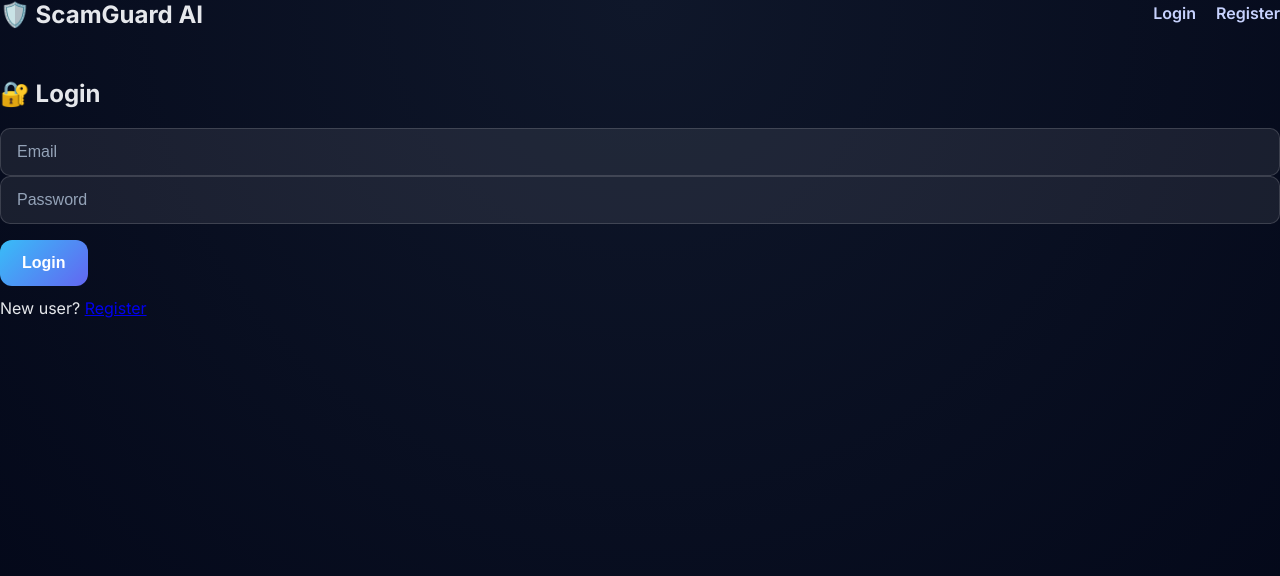
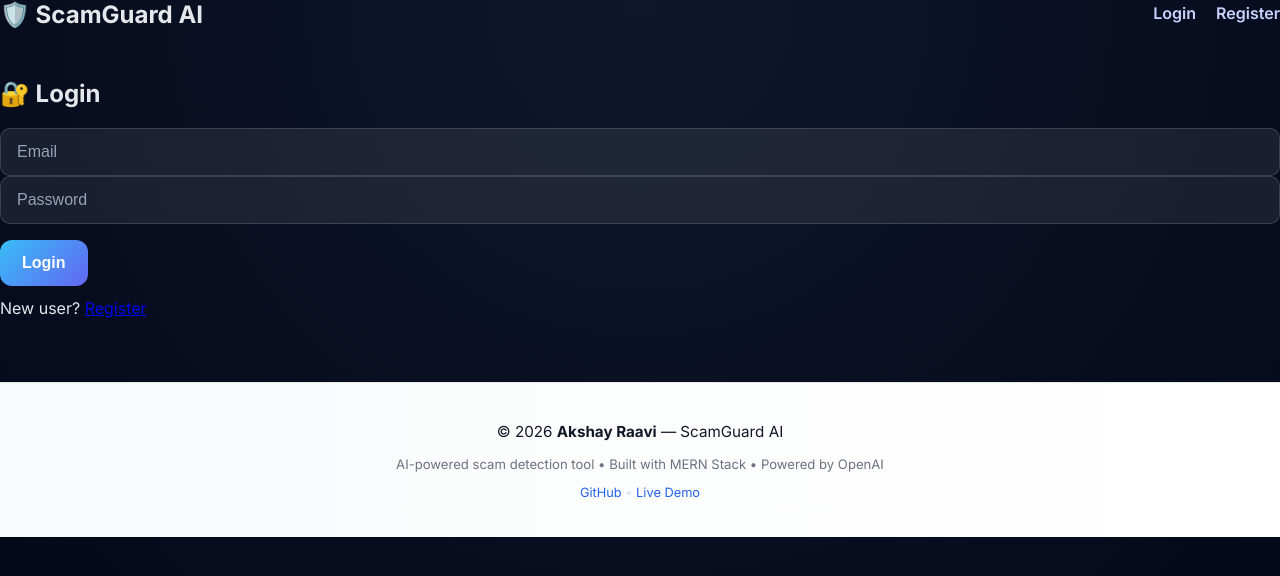
Before and after one commit to akshay-023/ai-scam-detector, a React (Vite) app in the folder client/: page /login in a window 1280 px wide. Shown: the top 576 px of the page. Built offline with nearby package versions, Linux system fonts and the light colour scheme; no server answers.

Commit message:
Add footer with copyright

```diff
--- a/client/src/App.jsx
+++ b/client/src/App.jsx
@@ -1,11 +1,13 @@
-import { BrowserRouter as Router, Routes, Route, Navigate } from "react-router-dom";
+import { BrowserRouter as Router, Routes, Route } from "react-router-dom";
 
 import Navbar from "./components/Navbar";
+import ProtectedRoute from "./components/ProtectedRoute";
+import Footer from "./components/Footer";
+
+import Login from "./pages/Login";
 import Register from "./pages/Register";
-import Login from "./pages/Login";
 import Analyze from "./pages/Analyze";
 import History from "./pages/History";
-import ProtectedRoute from "./components/ProtectedRoute";
 
 function App() {
   return (
@@ -13,10 +15,8 @@ function App() {
       <Navbar />
 
       <Routes>
-        <Route path="/" element={<Navigate to="/analyze" />} />
-
+        <Route path="/login" element={<Login />} />
         <Route path="/register" element={<Register />} />
-        <Route path="/login" element={<Login />} />
 
         <Route
           path="/analyze"
@@ -35,7 +35,18 @@ function App() {
             </ProtectedRoute>
           }
         />
+
+        <Route
+          path="/"
+          element={
+            <ProtectedRoute>
+              <Analyze />
+            </ProtectedRoute>
+          }
+        />
       </Routes>
+
+      <Footer />
     </Router>
   );
 }
--- a/client/src/components/Footer.jsx
+++ b/client/src/components/Footer.jsx
@@ -3,12 +3,31 @@ export default function Footer() {
     <footer style={styles.footer}>
       <div style={styles.inner}>
         <p style={styles.text}>
-          © {new Date().getFullYear()}{" "}
-          <strong>Akshay</strong> — AI Scam Detector
+          © {new Date().getFullYear()} <strong>Akshay Raavi</strong> — ScamGuard AI
         </p>
 
         <p style={styles.subtext}>
-          Built with MERN • AI-powered analysis • Deployed on Render
+          AI-powered scam detection tool • Built with MERN Stack • Powered by OpenAI
+        </p>
+
+        <p style={styles.links}>
+          <a
+            href="https://github.com/akshay-023"
+            target="_blank"
+            rel="noopener noreferrer"
+            style={styles.link}
+          >
+            GitHub
+          </a>
+          {" • "}
+          <a
+            href="https://ai-scam-detector-tau.vercel.app"
+            target="_blank"
+            rel="noopener noreferrer"
+            style={styles.link}
+          >
+            Live Demo
+          </a>
         </p>
       </div>
     </footer>
@@ -23,17 +42,32 @@ const styles = {
     textAlign: "center",
     background: "linear-gradient(to right, #f9fafb, #ffffff)",
   },
+
   inner: {
     maxWidth: "1000px",
     margin: "0 auto",
   },
+
   text: {
     fontSize: "0.95rem",
     color: "#111827",
+    fontWeight: "500",
   },
+
   subtext: {
     marginTop: "0.4rem",
-    fontSize: "0.8rem",
+    fontSize: "0.82rem",
     color: "#6b7280",
   },
+
+  links: {
+    marginTop: "0.5rem",
+    fontSize: "0.8rem",
+  },
+
+  link: {
+    color: "#2563eb",
+    textDecoration: "none",
+    fontWeight: "500",
+  },
 };
```
Also changed, not shown: 1 other file (tests, documents, lock files or other folders).
